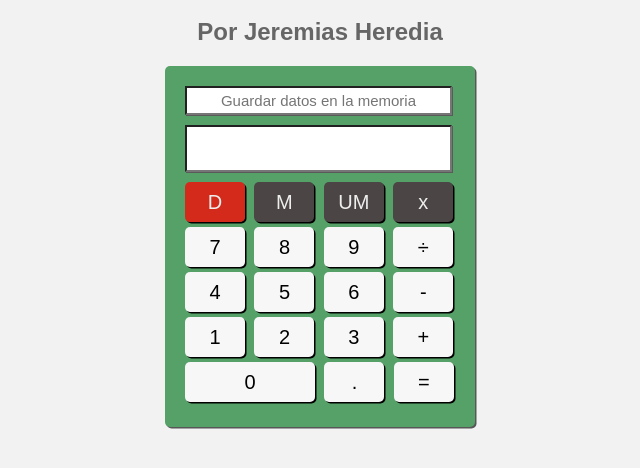
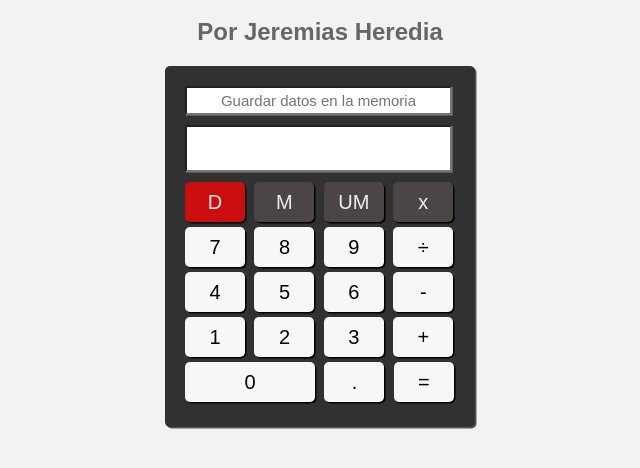
Before and after one commit to JereHeredia/Calculadora-basica-JS, a plain HTML site: page index.html in a window 1280 px wide. Shown: the part 70-538 px from the top of the page, without its empty margins (320-960 px from the left). Drawn offline with Linux system fonts and the light colour scheme.

Commit message:
se modifica color de calculadora

```diff
--- a/style.css
+++ b/style.css
@@ -19,7 +19,7 @@ h2 {
   justify-content: space-between;
   width: 270px;
   margin: 0 auto;
-  background-color: #55a168;
+  background-color: #313131;
   padding: 20px;
   border-radius: 5px;
   box-shadow: 1.5px 1.5px rgb(87, 87, 87);
```
